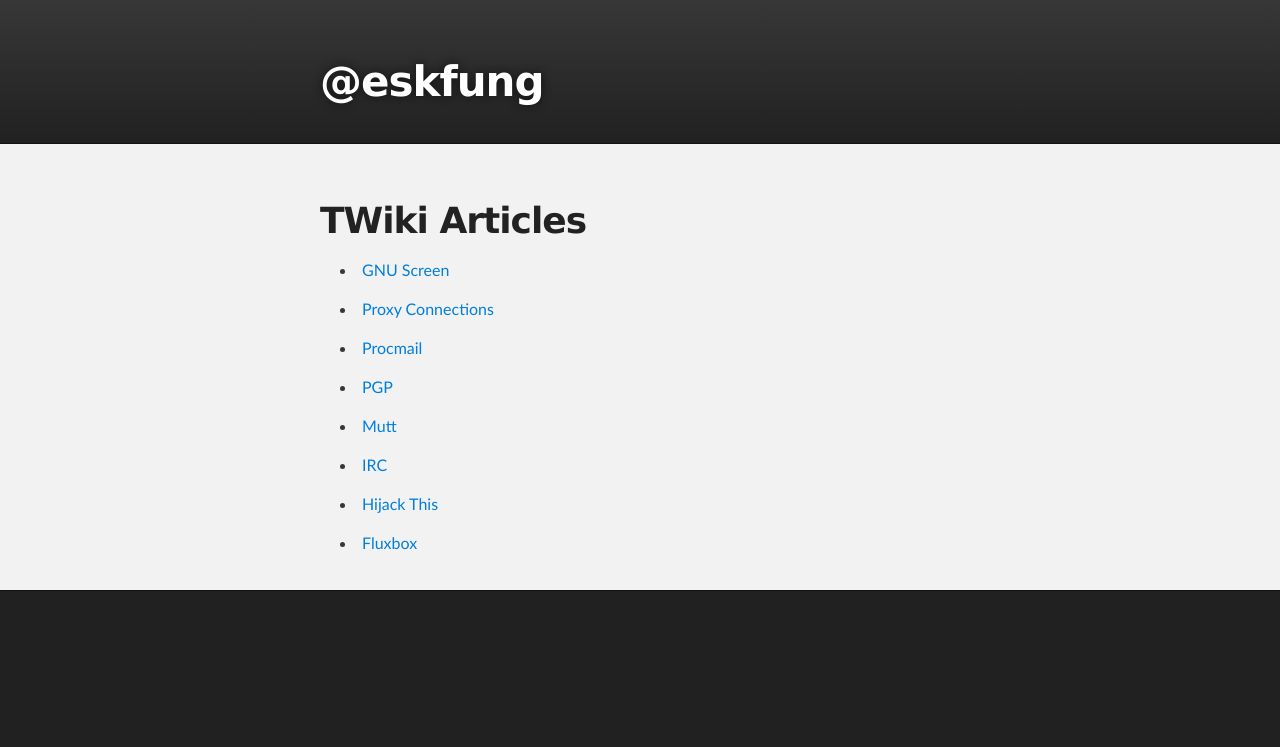
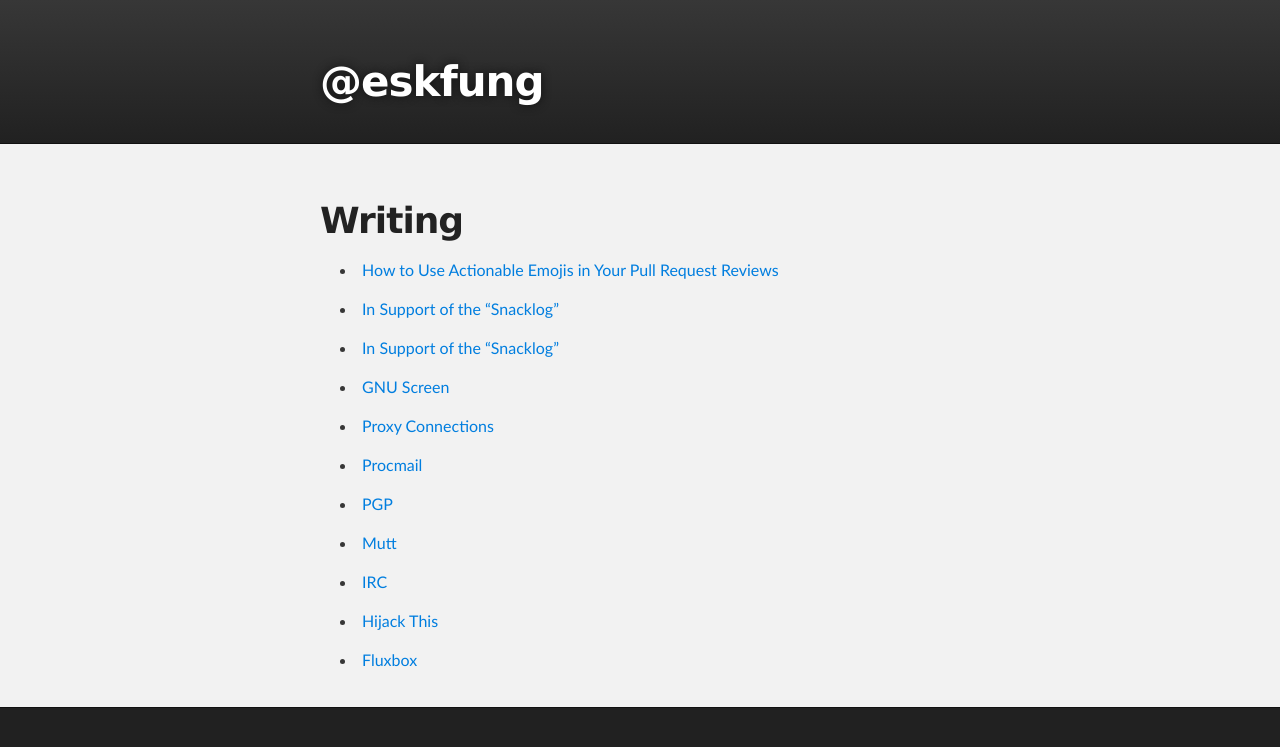
Before and after one commit to eskfung/eskfung.github.io, a Jekyll site: the page built from writing.html, in a window 1280 px wide. Shown: the top 747 px of the page. Built offline with Jekyll 4.4.1, drawn with Linux system fonts in a browser that asks for light colours; part of the change alters nothing that is shown.

Commit message:
Preserve old blog posts (#21)
* All writing samples

* C5 articles

* Add original hero images

````diff
--- a/_layouts/post.html
+++ b/_layouts/post.html
@@ -4,4 +4,8 @@ layout: default
 
 <h1>{{ page.title }}</h1>
 
+{% if page.image %}
+  <img src="{{ page.image }}" alt="{{ page.image_alt }}"/>
+{% endif %}
+
 {{ content }}
--- /dev/null
+++ b/_posts/2019-04-01-in-support-of-the-snacklog.md
@@ -0,0 +1,51 @@
+---
+layout: post
+title: In Support of the “Snacklog”
+categories: twiki
+image: https://user-images.githubusercontent.com/1744567/157798868-a755f13c-ea07-4664-8f14-6c707a7b7b70.jpeg
+image_alt: basket of pretzels
+---
+
+Recently we’ve noticed a number of our clients maintain a backlog of small tasks that are handled separately from their main backlog. These are tasks that should be finished at some point, but will rarely take priority over business-critical features and bugfixes. Often they are bite-sized pieces of work that can be finished in a couple of hours or less: addressing engineering chores, paying off tech debt, and addressing minor bugs. Internally, this separate backlog has earned a catchy name: **the snacklog**.
+
+When is it appropriate to work on a snacklog task instead of something in the prioritized backlog? After all, developers should be working on things that move the business forward (obviously). Inevitably, though, natural lulls come up in the course of development:
+
+1. I’ve just finished a big pull request and have some time before my team finishes leaving feedback.
+2. I’m temporarily blocked by a design or product decision.
+3. It’s near the end of the day, and I’d rather work on something small than start a big feature.
+4. I’m totally new to the team and need to get acquainted with the code base.
+
+In any of these cases, it’s valuable to maintain productivity by picking from a set of curated 5-minute to 2-hour tasks–tasks that would be estimated below 2 points.
+
+## So what belongs in the snacklog?
+
+* Copy changes that aren’t urgent
+* Small UI bugs, for example, affecting only one browser
+* Bugs in an admin UI
+* Updating documentation
+* Small, meaningful refactors. For example, extracting common CSS variables and mixins.
+* Removing dead code paths, which itself can be considered a form of documentation by removing patterns you don’t want to be imitated.
+* Phasing out feature flags or successful experiments that are 100% rolled out
+* Review lingering TODO comments
+* Fixing an intermittently failing test or speeding up a slow spec
+* Updating dependencies to their latest patch level. Let’s hope your dependencies are semantically versioned properly!
+* Extracting reusable React or Angular components
+
+## What does not belong in the snacklog?
+
+* Time-sensitive feature development
+* **Critical** copy changes and bugfixes. These should be prioritized through the normal channels.
+* Updating vulnerable dependencies. This should also be prioritized through normal channels. I don’t have any expectations that snacklog tasks will be finished in a given time frame, and I would rather not allow vulnerable dependencies to go forgotten for a long stretch of time.
+* **All** larger technical debt tasks. Large chunks of tech debt cannot be paid back intermittently, two hours at a time. Make sure you can prioritize larger tech debt chores as part of a normal sprint/iteration.
+* Anything else that would take longer than a couple of hours of work.
+
+There are extra benefits to maintaining a snacklog:
+
+1. New members to a team can ease into an unfamiliar code base.
+2. Junior members can take on more autonomy in fixing a bug or working on a chore.
+3. Everyone can maintain their momentum in a sprint, even when they are blocked or waiting for code review.
+4. Tech debt is more visible to the team and can be tackled incrementally.
+
+Before you rush into setting up a snacklog for your own team, bear in mind this process may not fit every team. It requires a level of trust with the product owner and developers who are careful to pull from the snacklog sparingly. It’s tempting to procrastinate on high priority work by clearing out easy tasks first. The team should agree not to let snacklog progress get in the way of working on stories in the active sprint/iteration. Developers on the team should be disciplined enough to recognize if a snacklog task will end up taking longer than a couple of hours. Large tasks can either be split into smaller tasks or be added back to the original backlog for proper prioritization.
+
+I’ve personally found it satisfying to have small snacklog wins peppered throughout the week. Here’s hoping you’ll get the same enjoyment too.
--- /dev/null
+++ b/_posts/2020-01-28-migrating-from-sprockets-to-webpacker.md
@@ -0,0 +1,197 @@
+---
+layout: post
+title: In Support of the “Snacklog”
+categories: twiki
+image: https://user-images.githubusercontent.com/1744567/157798874-7df0f894-eb4d-4b29-af7b-930ba87201af.jpeg
+image_alt: piping on a roof
+---
+
+Starting with Rails 6, Webpacker became the default asset compiler, replacing sprockets–better known as the asset pipeline. While the asset pipeline was a big step for its time in making it easy to package JS, CSS, and images, webpack has matured enough to do all of the above and more, due to modern JavaScript’s support for modular imports and exports.
+
+## Why Migrate?
+Personally, the biggest benefit of webpacker is how it encourages me to think about structuring assets as components, so that they are theoretically portable and do not rely on hidden globals. And by using an extensible tool like webpack under the hood, you can take advantage of popular plugins and customizations to tune what you need – like deduplicating shared imports, in both JS and CSS. Finally, you’re not limited to just extending webpack: it’s much easier to tap into the huge ecosystem of npm packages. Below is a breakdown of how to start moving from sprockets to webpacker.
+
+## Directory Conventions
+
+In Rails projects that use the asset pipleine, we are accustomed to seeing the frontend assets organized like so:
+
+```
+app
+  assets
+    images
+    javascripts
+    stylesheets
+```
+
+With webpacker, the project will end up looking like:
+
+```
+app
+  javascript
+    images
+    packs
+    stylesheets
+```
+
+## Add Webpacker to an Existing Project
+
+```sh
+bundle add webpacker
+bundle exec rails webpacker:install
+bundle exec rails webpacker:install:react  # To optionally add React support. See Webpacker documentation for other supported frontend frameworks
+```
+
+## Migrating JavaScript
+
+The JS entrypoint changes from app/assets/javascripts/application.js to app/javascript/packs/application.js.
+
+### Add Polyfills
+
+These polyfills ensure that modern JS features (promises, async/await, arrow function expressions, and more) are available on the browsers you intend to support, which is indicated by the .browserslistrc file.
+
+```sh
+yarn add core-js regenerator-runtime  # Yarn is a pre-requisite: https://yarnpkg.com/
+```
+
+Then at the top of your new entrypoint:
+
+```js
+// app/javascript/packs/application.js
+import "core-js/stable"
+import "regenerator-runtime/runtime"
+```
+
+### Use the new view helper
+
+```erb
+# E.g. app/views/layouts/application.html.erb
+javascript_include_tag "application"
+```
+
+can be replaced by
+
+```erb
+javascript_pack_tag "application"
+```
+
+## Migrating Stylesheets
+
+Stylesheets can move directories:
+
+```
+app/assets/stylesheets => app/javascript/stylesheets
+```
+
+To get Webpacker to handle your styles, you need your JS entry point to import your stylesheet:
+
+```js
+// app/javascript/packs/application.js
+
+/**
+ * Refers to app/javascript/stylesheets/application.scss (or application.css)
+ * Note that we don't need to preface this path with "app/javascript" due to the `source_path` config set in config/webpacker.yml. Magical!
+ * The file extension can be left off due to the `extensions` config in config/webpacker.yml.
+ */
+import "stylesheets/application"
+```
+
+### Use the new view helper
+
+```erb
+# E.g. app/views/layouts/application.html.erb
+stylesheet_link_tag "application"
+```
+
+can be replaced by
+
+```erb
+stylesheet_pack_tag "application"
+```
+
+## Migrating Images
+
+Images can move directories:
+
+```
+app/assets/images => app/javascript/images
+```
+
+Uncomment the generated block to make your pack aware of everything in the images directory:
+
+```js
+// app/javascript/packs/application.js
+const images = require.context('../images', true)
+const imagePath = (name) => images(name, true)
+```
+
+### Use the new view helper
+
+```erb
+# E.g. app/views/layouts/application.html.erb
+image_tag "foo/bar"
+```
+
+Can be replaced by:
+
+```erb
+image_pack_tag "foo/bar"
+```
+
+## Continuous Integration and Deployments
+Update your CI and deployment processes to fetch npm dependencies. For an example, see the CircleCI config in the Carbon Five Rails template app: https://github.com/carbonfive/raygun-rails/blob/master/.circleci/config.yml
+
+
+## Optional: Enable SplitChunks
+Webpack 4 has a new plugin to split chunks, which allows for shared dependencies to be broken into their own file (“chunk”). These dependencies can be more easily cached independently of your application code. To opt into using split chunks, enable the config and update your views:
+
+```js
+// config/webpack/environment.js
+const { environment } = require(‘@rails/webpacker’)
+
+environment.splitChunks()
+
+module.exports = environment
+```
+
+```erb
+# E.g. app/views/layouts/application.html.erb
+javascript_packs_with_chunks_tag "application" # Replaces javascript_pack_tag "application"
+stylesheet_packs_with_chunks_tag "application" # Replaces stylesheet_pack_tag "application"
+```
+
+## Optional: Customizing Project Structure
+If you find it strange to nest stylesheets and images under a “javascript” folder, Webpacker allows you to rename this directory, with minimal configuration changes.
+
+```sh
+mv app/javascript app/frontend
+```
+
+```
+// config/webpacker.yml
+source_path: app/frontend
+```
+
+## Cleaning Up
+
+### Gems
+Frontend gems can be replaced by corresponding npm packages. For example, we removed these four from our Rails app template:
+
+* autoprefixer-rails: functionality is handled by Webpacker by default
+* bootstrap-rails: https://www.npmjs.com/package/bootstrap
+* sass-rails/sassc-rails: functionality is handled by Webpacker by default
+* uglifier: functionality is handled by Webpacker by default
+
+### Disable Sprockets
+
+Remove the Sprockets railtie from config/application.rb. You may need to expand the default require statement (“rails/all”) and explicitly state which railties you want to use. For reference, see the list of ‘all’ railties for the version of rails you are using: https://github.com/rails/rails/blob/master/railties/lib/rails/all.rb
+
+```rb
+# E.g. config/application.rb
+require "active_job/railtie"
+require "active_record/railtie"
+# require "sprockets/railtie"
+```
+
+### Remove any additional assets config
+
+Remove any configs still in the `Rails.application.config.assets` namespace.
--- /dev/null
+++ b/_posts/2021-06-25-how-to-use-actionable-emojis-in-your-pull-request-reviews.md
@@ -0,0 +1,142 @@
+---
+layout: post
+title: How to Use Actionable Emojis in Your Pull Request Reviews
+categories: twiki
+image: https://user-images.githubusercontent.com/1744567/157798870-e4262287-0db4-4c15-8f95-8536e07fa78d.png
+image_alt: eggshells painted with various emoji
+---
+
+Carbon Five has embraced emoji in daily written communication. They carry a lot of meaning in a small package, they inject personality and culture into our writing, and they visually stand out on the page as you scan a document. Pull requests are no exception. Love them or hate them, emojis ensure our pull request comments include the intended tone, something easily lost in written communication.
+
+An engineer has only two strong signals to summarize their whole response to a PR: approve or reject. But what about all of the smaller, intermediate comments? Consider prefacing a review comment with different emoji to classify the comment under one of these three categories. (Many thanks to Srinivas Rao for his [initial write-up](https://gist.github.com/raorao/a8f01657ef600157958180832bdc28fe) that inspired this strategy.)
+
+1. **Positive, congratulatory** comments that give kudos and compliment the author for his or her work. The pull request author is not required to respond to these.
+
+To stick to *green* emojis:
+
+* 💚 green heart
+* ✅ check mark button
+
+See also:
+
+* 😍 smiling face with heart-eyes
+* 🏆 trophy
+* 💯 hundred points
+* 🌈 rainbow
+* 🦄 unicorn
+
+Examples:
+
+```
+💚 Thanks for adding test coverage!
+```
+```
+🏆 omg finally
+```
+```
+🦄 No code is the best code
+```
+
+2. **Non-blocking questions** that ask for clarification, or for non-blocking suggestions for a **refactor** or other **cleanup**. The pull request author is free to merge his or her work, but should consider answering any questions and addressing concerns. It’s the polite thing to do!
+
+To stick to *yellow* emojis:
+
+* 🤔 thinking face
+* 💡 light bulb
+* ⚠️ warning
+* ⚡️ lightning bolt
+* 🔔 bell
+* 🎨 artist palette (read as “code style”)
+
+See also:
+
+* ❔ white question mark
+* 💭 thought balloon
+* 💬 speech balloon
+
+Examples:
+
+```
+🤔 Out of curiosity, when would I choose to use this over StillSupportedClass?
+```
+```
+⚠️ Heads up, this may end up conflicting with a change in #4321. Please coordinate with them to ease the merge.
+```
+```
+🎨 In the past I have used the classnames package to handle conditional styles. Do you have a preference?
+```
+
+3. **Blocking** comments that **must** be addressed before the pull request can be merged. Pair these with a “Request Changes” review to emphasize that follow-up is required.
+
+To stick to *red* emojis:
+
+* ❗️exclamation mark
+* 🚨police car light
+* 🛑 stop sign
+* ❌ cross mark
+* 🪓 axe
+* 🧨 firecracker
+
+Examples:
+
+```
+🛑 Renaming a database column ties up this particular database for too long. Please add a new column first and copy the data before dropping the old column.
+```
+```
+🚨 This change would reintroduce a bug we fixed a few months ago. See #4455 for more context.
+```
+```
+🪓 These updates don’t seem to be related to the current PR and would best be introduced in a separate PR.
+```
+
+# Frequently Asked Questions (As The Author)
+
+## Someone left a blocking comment on my pull request that I do not believe is blocking. What should I do?
+
+Your first instinct should be to trust your team. If your teammate believes an issue is blocking, they are likely making that determination intentionally, based on their unique experience. Respect their decision.
+
+If you feel like they have misunderstood the issue, ask for clarification, and answer any questions they may have.
+
+## Someone left a blocking comment on my pull request, and is taking a while to re-review my changes. What should I do?
+
+This is a nuanced scenario that depends on how fast a team is accustomed to going, how fast it needs to go at this moment, and whether all team members are in agreement about the above.  As interesting as the answer is, it’s out of the scope of this post.
+
+# Frequently Asked Questions (As The Reviewer)
+
+## My comment doesn’t fall into any of these categories. What should I do?
+
+Your comment likely does fall into one of these categories. If you feel that it does not, default to 🎨, as such a comment requires the least amount of work from the pull request author.
+
+## My comment falls into multiple categories. What should I do?
+
+Your comment would probably be better served with a single focus. For example, the following combinations can be simplified:
+
+* ❔ + 🎨 — you likely cannot confidently propose a refactor when you have a related, unanswered question. Lead with a question, and propose a refactor later.
+* ❔ + ❗️ — if you are not confident that the pull request can merge, you should always block
+* 🎨 + ❗️ — decide whether the suggestion is blocking or not. It cannot be both.
+
+## The pull request author is ignoring my 🎨 comments. How do I get them to listen to me?
+
+You’ve given the pull request author the privilege to ignore these comments. If you feel like your comments require attention before merging, mark them accordingly: ❗️.
+
+If you feel like your comments are non-blocking but should still be addressed, you should introspect about why you feel like that is the case. Perhaps the comments are indeed blocking, or your sense of what is blocking has drifted from the team’s.
+
+## I want to mark my comment as blocking, but I do not want to be responsible for re-reviewing. What should I do?
+
+If you believe that code is dangerous to merge, preventing it from doing so is one of the most important things you can do as an engineer. You should try to make time in your schedule to be a part of that process.
+
+In rare cases, you may need to prevent a pull request from merging, but do not have time to re-review the pull request (i.e. reviewing a pull request the day before you go on vacation). In such cases, you should explicitly delegate that responsibility to someone else.E.g.:
+
+```
+❗️This line introduces an N+1 query. Have @eskfung confirm once it’s fixed.
+```
+
+## I want the pull request author to take my feedback seriously, but I do not want to mark it as blocking. What should I do?
+
+One of the great advantages of this approach is that pull request authors do not have to guess as to what you think is important or not. You are not insulting their work by leaving a ❗️ comment, you are simply communicating how important you feel the issue is.
+
+If you feel like your feedback is not being taken seriously, this may be a symptom of larger issues on the team, and should be addressed outside of the pull request process.
+
+# Final Thoughts
+
+At the end of the day, your goal as an engineer is to ensure your team understands which changes are acceptable for merging, and which changes are worth blocking. Your job is (probably) not to create an emoji glossary. I have been on teams that will smoothly alternate between annotating comments with emoji and annotating with text, like “Non-blocking comment:” or “Totally nitpicking, but…” Both approaches fulfill the same outcome of making a review less ambiguous. Experiment with your own strategy, as long as everyone understands and agrees with your team’s PR review culture.
--- a/twiki.html
+++ b/writing.html
@@ -1,8 +1,8 @@
 ---
 layout: post
-title: "TWiki Articles"
+title: "Writing"
 tags: []
-permalink: /twiki/
+permalink: /writing/
 ---
 {% for page in site.categories.twiki %}
 
````
